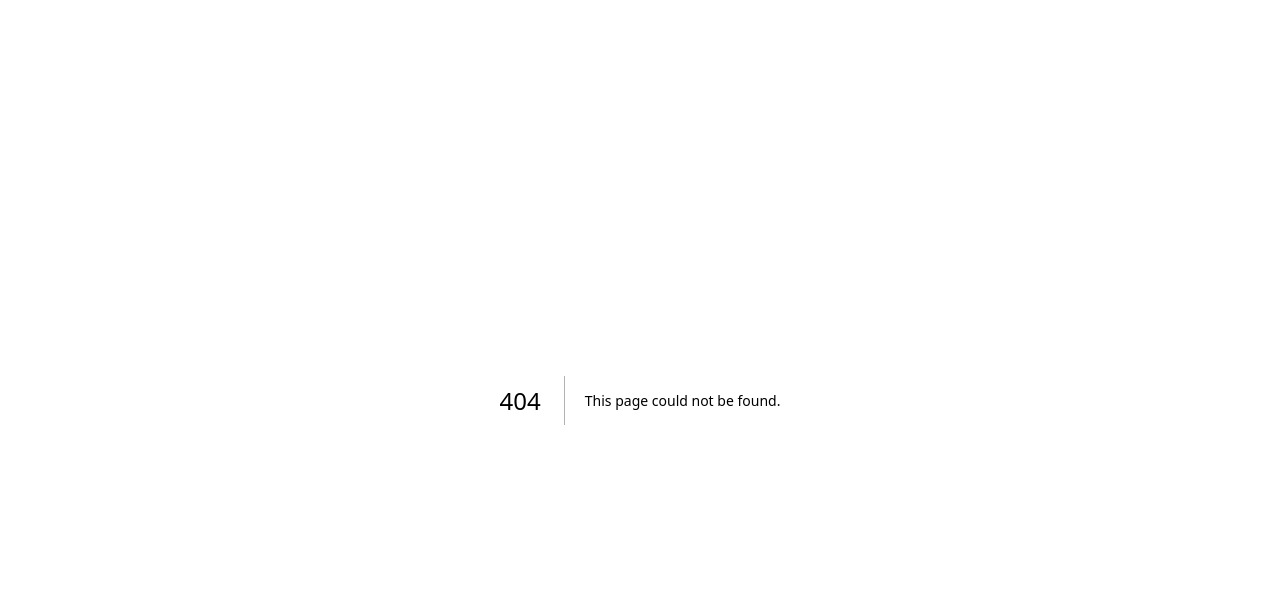
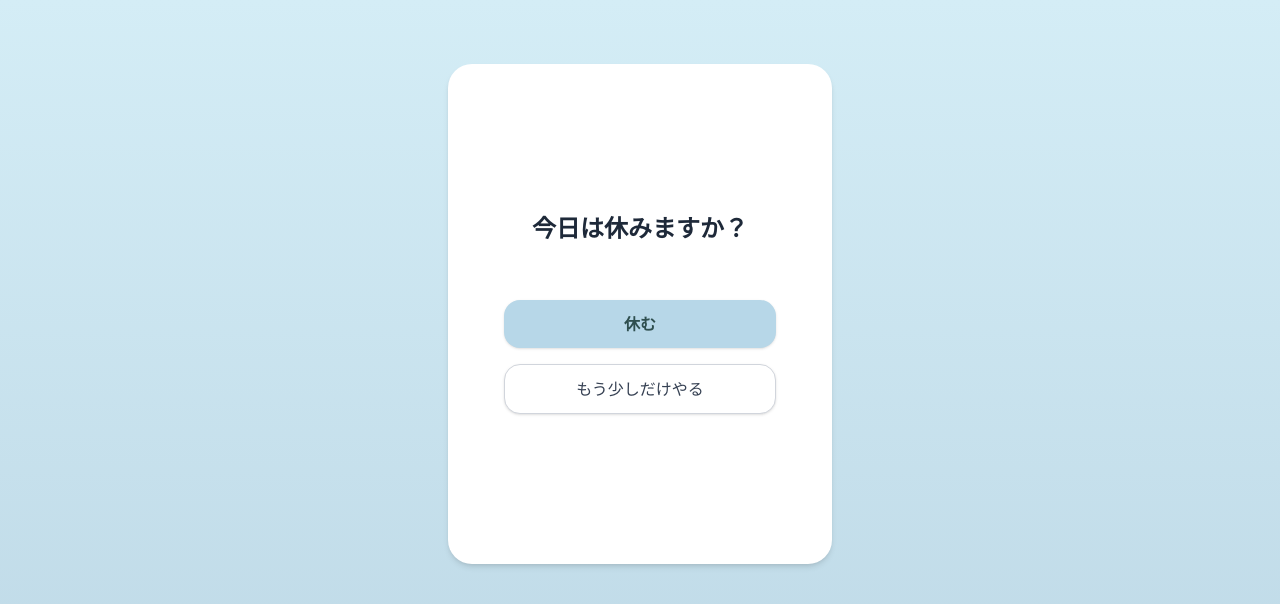
Before and after one commit to ms-engineer-bc25-05/team-a-final-project, a Next.js app in the folder frontend/: page /rest-check in a window 1280 px wide. Before the commit this address had no page. Shown: the top 604 px of the page. Built offline with nearby package versions, Linux system fonts and the light colour scheme.

Commit message:
feat(frontend): 休む確認画面UIを追加

```diff
--- /dev/null
+++ b/frontend/src/app/rest-check/page.tsx
@@ -0,0 +1,63 @@
+"use client";
+
+import { useRouter } from "next/navigation";
+import { motion } from "framer-motion";
+import AuthLayout from "@/components/auth/AuthLayout";
+
+/**
+ * NOTE:
+ * 休む確認画面 (/rest-check)
+ * - 提案カードを3回スキップした後に表示される
+ * - 「休む」か「もう少しだけやる」かを選択し、次の画面へ遷移する
+ */
+export default function RestCheckPage() {
+  const router = useRouter();
+
+  /**
+   * NOTE:
+   * 「休む」ボタン押下時 → 休息完了画面 (/rest-done) へ遷移
+   */
+  const handleRest = () => router.push("/rest-done");
+
+  /**
+   * NOTE:
+   * 「もう少しだけやる」ボタン押下時 → 提案画面 (/suggestions) に戻る
+   */
+  const handleContinue = () => router.push("/suggestions");
+
+  return (
+    <AuthLayout title="">
+      <motion.div
+        initial={{ opacity: 0, y: 15 }}
+        animate={{ opacity: 1, y: 0 }}
+        transition={{ duration: 0.5 }}
+        // NOTE: スマホでは中央よりやや上に配置し、自然な視線位置に調整
+        className="flex flex-col items-center text-center px-6 pt-16 pb-16 md:pt-24 md:pb-20"
+      >
+        <h1 className="text-2xl font-semibold mb-10 text-gray-800">
+          今日は休みますか？
+        </h1>
+
+        <div className="flex flex-col gap-4 w-full max-w-xs mt-4">
+          {/* NOTE: メインボタン（休む） */}
+          <motion.button
+            whileTap={{ scale: 0.97 }}
+            onClick={handleRest}
+            className="w-full bg-[#B7D7E8] text-[#2F4F4F] font-semibold py-3 rounded-2xl shadow-sm hover:bg-[#9CC9E2] transition"
+          >
+            休む
+          </motion.button>
+
+          {/* NOTE: サブボタン（もう少しだけやる） */}
+          <motion.button
+            whileTap={{ scale: 0.97 }}
+            onClick={handleContinue}
+            className="w-full bg-white text-gray-700 py-3 rounded-2xl border border-gray-300 shadow-sm hover:bg-gray-50 transition"
+          >
+            もう少しだけやる
+          </motion.button>
+        </div>
+      </motion.div>
+    </AuthLayout>
+  );
+}
```
